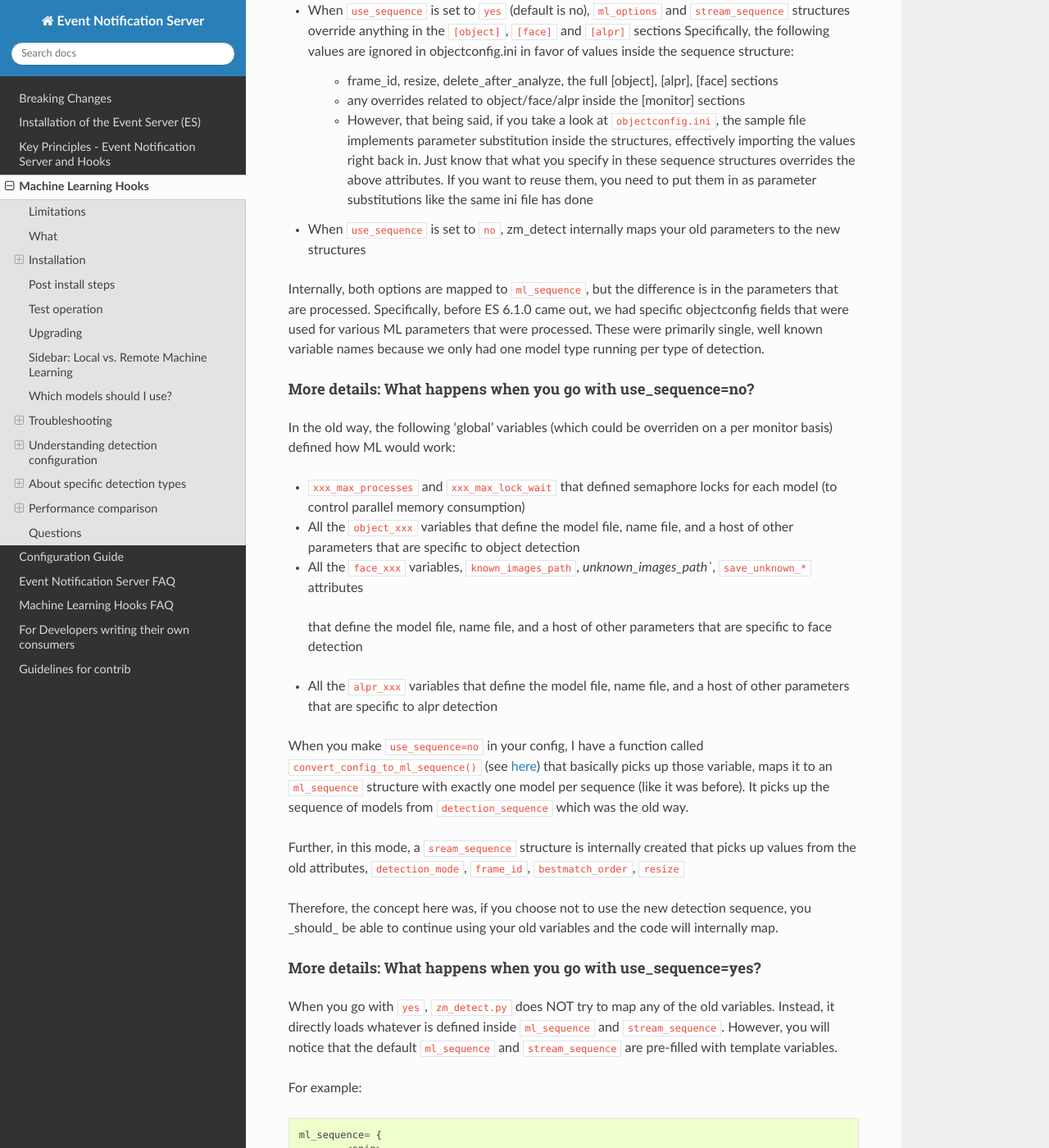
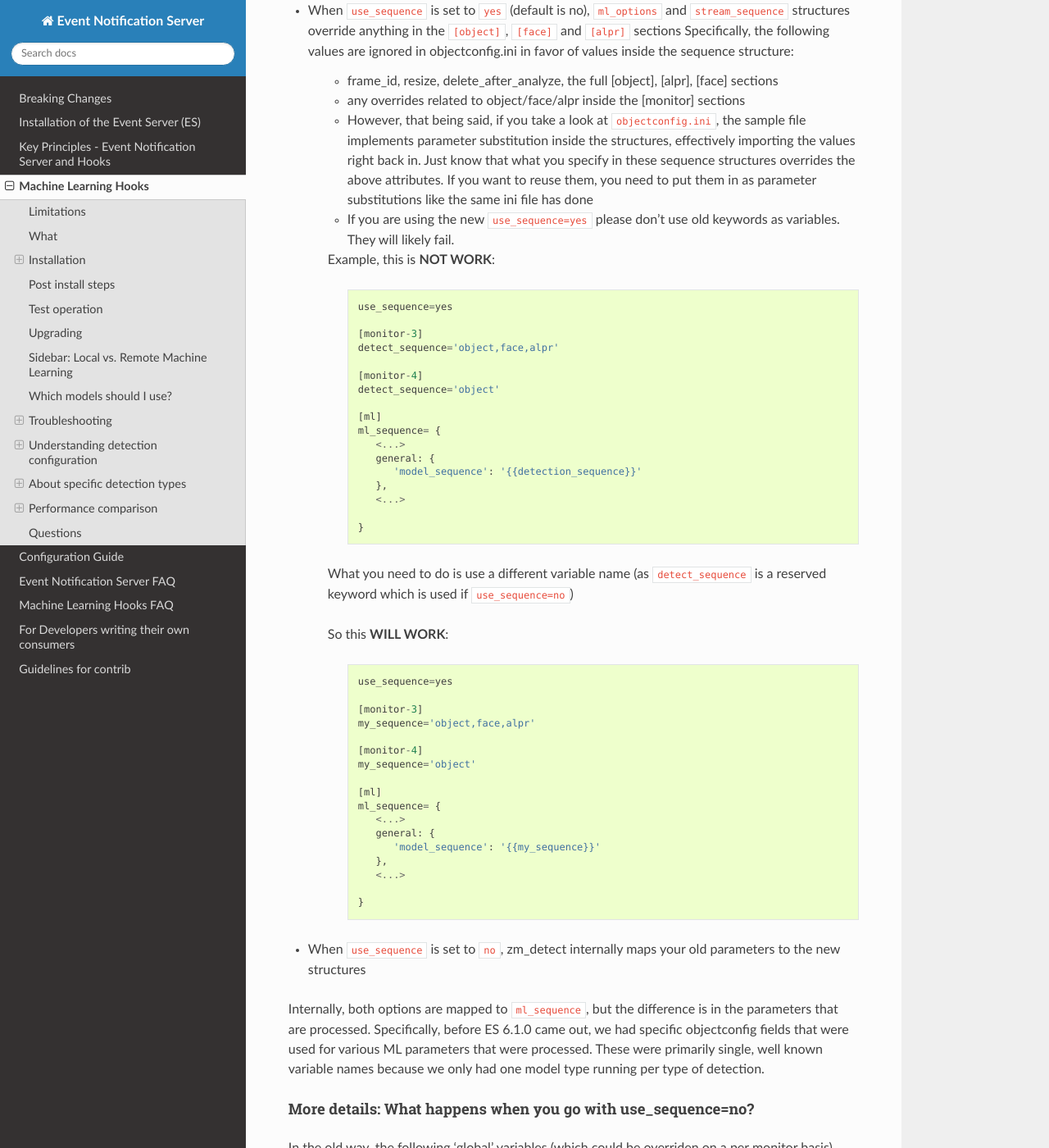
Before and after one commit to ZoneMinder/zmeventnotification, a Sphinx documentation site: the page built from docs/guides/hooks.rst, in a window 1280 px wide and 1400 px high, scrolled down 6951 px. Shown: the whole window at 82% size. Built offline with Sphinx 7.4.7 and the Read the Docs theme 2.0.0, drawn with Linux system fonts in a browser that asks for light colours.

Commit message:
cover reserved keywords

```diff
--- a/docs/guides/hooks.rst
+++ b/docs/guides/hooks.rst
@@ -359,6 +359,53 @@ It's pretty simple, actually.
      implements parameter substitution inside the structures, effectively importing the values right back in.
      Just know that what you specify in these sequence structures overrides the above attributes.
      If you want to reuse them, you need to put them in as parameter substitutions like the same ini file has done
+   - If you are using the new ``use_sequence=yes`` please don't use old keywords as variables. They will likely fail.
+
+   Example, this is **NOT WORK**:
+
+      ::
+
+         use_sequence=yes
+
+         [monitor-3]
+         detect_sequence='object,face,alpr'
+
+         [monitor-4]
+         detect_sequence='object'
+
+         [ml]
+         ml_sequence= {
+            <...>
+            general: {
+               'model_sequence': '{{detection_sequence}}'
+            },
+            <...>
+
+         }
+
+   What you need to do is use a different variable name (as ``detect_sequence`` is a reserved keyword which is used if ``use_sequence=no``)
+
+   So this **WILL WORK**:
+
+      ::
+
+         use_sequence=yes
+
+         [monitor-3]
+         my_sequence='object,face,alpr'
+
+         [monitor-4]
+         my_sequence='object'
+
+         [ml]
+         ml_sequence= {
+            <...>
+            general: {
+               'model_sequence': '{{my_sequence}}'
+            },
+            <...>
+
+         }
 
 - When ``use_sequence`` is set to ``no``, zm_detect internally maps your old parameters
   to the new structures
```
